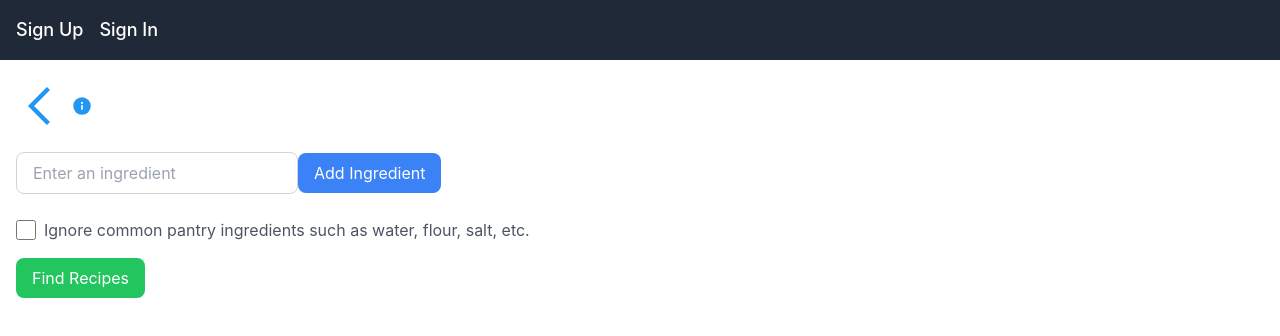
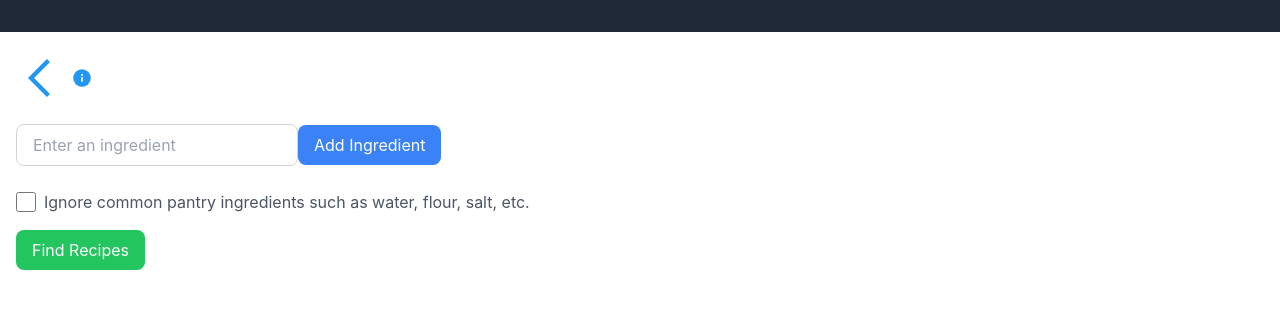
Before and after one commit to sirus-the-beaver/CS361-main-program, a React (Create React App) app in the folder frontend/: page /ingredient-input in a window 1280 px wide. Shown: the top 336 px of the page. Built offline with nearby package versions, Linux system fonts and the light colour scheme.

Commit message:
Remove sign up and sign in buttons from nav bar

```diff
--- a/frontend/src/App.js
+++ b/frontend/src/App.js
@@ -25,13 +25,11 @@ function App() {
         <div className="container mx-auto flex justify-between items-center px-4">
           {signedIn ? (
             <nav>
-              <button className="text-white text-lg font-medium mr-4" onClick={() => navigate('/preferences')}>Preferences</button>
+              {/* <button className="text-white text-lg font-medium mr-4" onClick={() => navigate('/preferences')}>Preferences</button> */}
               <SignOut setSignedIn={setSignedIn} />
             </nav>
           ) : (
             <nav>
-              <button className="text-white text-lg font-medium mr-4" onClick={() => navigate('/signup')}>Sign Up</button>
-              <button className="text-white text-lg font-medium" onClick={() => navigate('/signin')}>Sign In</button>
             </nav>
           )}
         </div>
```
